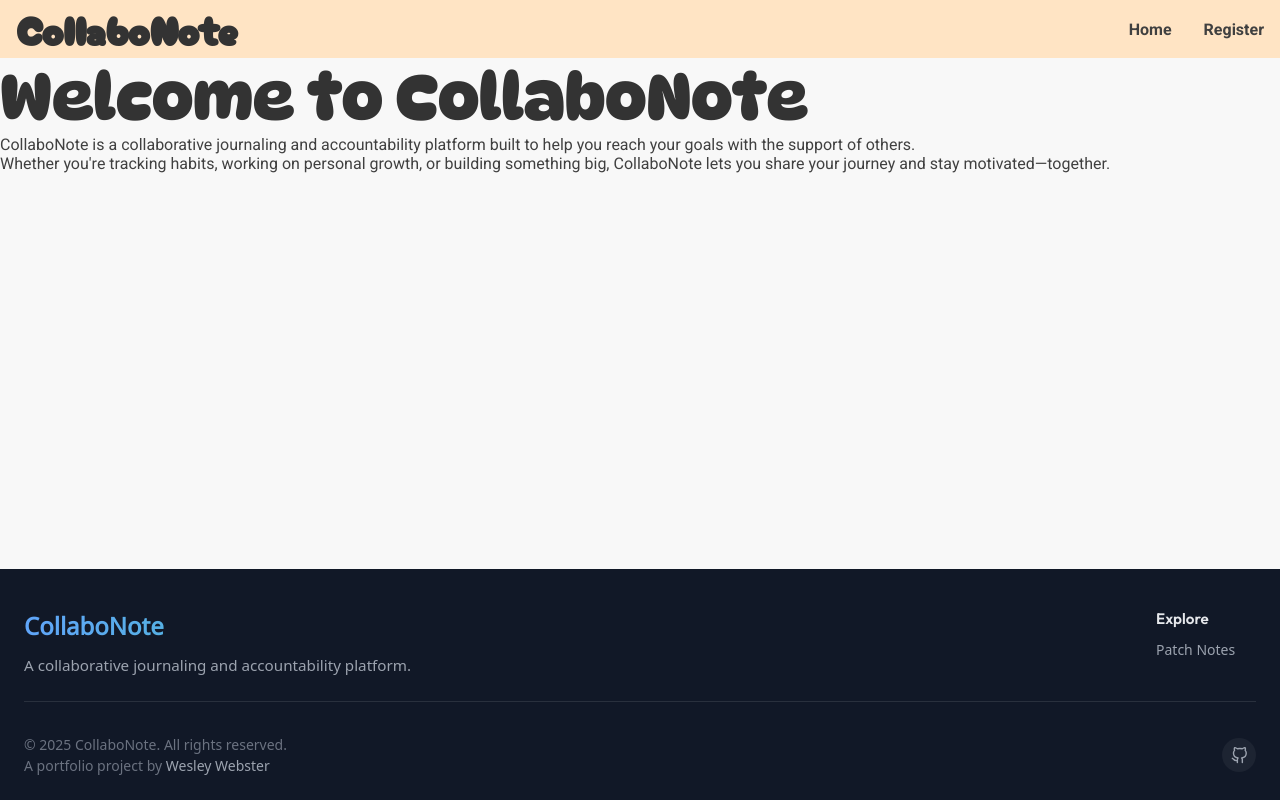
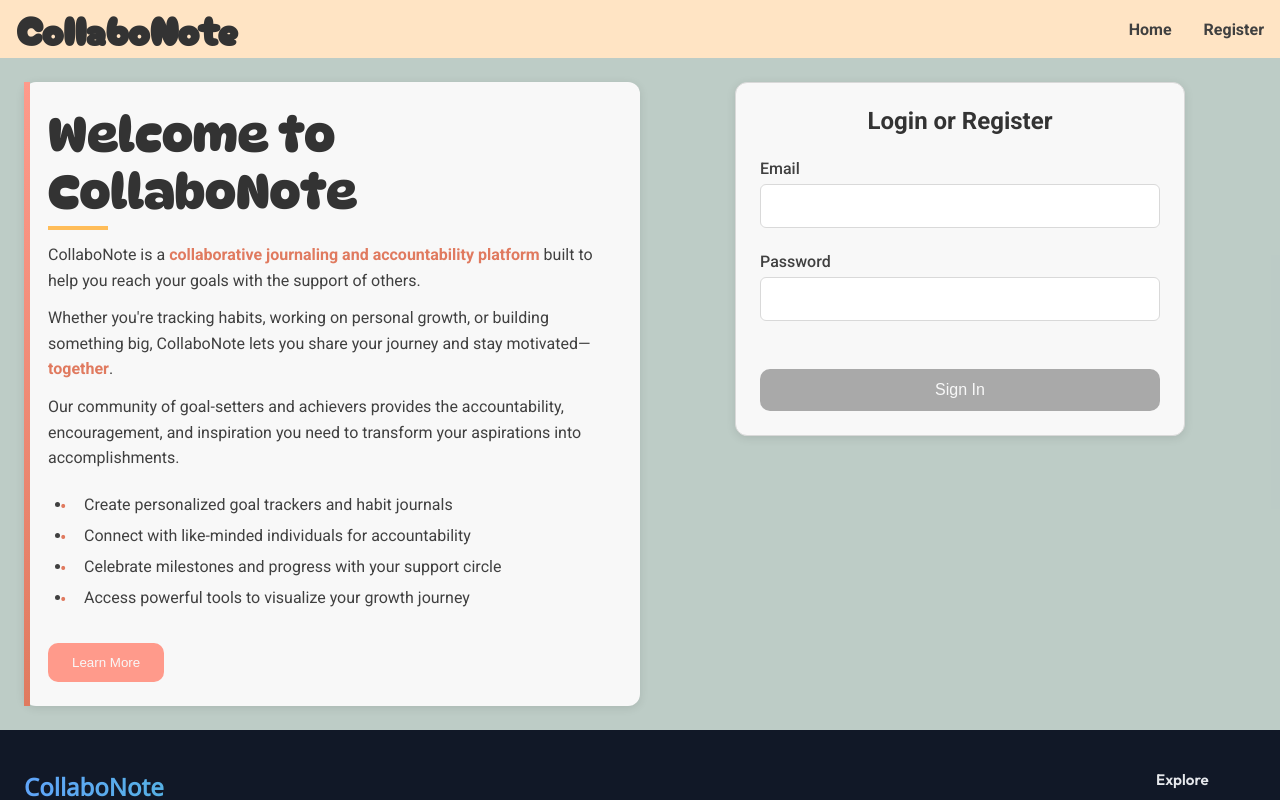
Before and after one commit to WesloTheWeb/CollaboNote, a Next.js app: page / in a window 1280 px wide. Shown: the top 800 px of the page. Built offline with nearby package versions, Linux system fonts and the light colour scheme.

Commit message:
Blurb and login foundations set

```diff
--- a/package.json
+++ b/package.json
@@ -13,7 +13,8 @@
   "dependencies": {
     "next": "15.2.1",
     "react": "^19.0.0",
-    "react-dom": "^19.0.0"
+    "react-dom": "^19.0.0",
+    "react-hook-form": "^7.56.3"
   },
   "devDependencies": {
     "@eslint/eslintrc": "^3",
--- a/src/app/globals.scss
+++ b/src/app/globals.scss
@@ -13,7 +13,8 @@
   }
 }
 
-body, html {
+body,
+html {
   display: flex;
   flex-direction: column;
   height: 100%;
@@ -46,6 +47,19 @@ a {
 @media (prefers-color-scheme: dark) {
   html {
     color-scheme: dark;
+  }
+}
+
+button {
+
+  &:disabled {
+    cursor: not-allowed;
+    background-color: #a9a9a9;
+  }
+
+  &:disabled &:hover {
+    cursor: not-allowed;
+    background-color: #a9a9a9;
   }
 }
 
--- a/src/components/LandingPage/LandingPage.module.scss
+++ b/src/components/LandingPage/LandingPage.module.scss
@@ -1,7 +1,97 @@
 @use '../../styles/variables.scss' as v;
+@use '../../styles/typography.scss' as t;
 
-.container {
-    border: 10px solid #000;
-    padding: 2rem;
-    margin: 1rem;
+.backdrop {
+    background-color: #49756557;
 }
+
+.welcomeContainer {
+    padding: 1.5rem;
+    margin: 1.5rem 0 1.5rem 1.5rem;
+    background-color: #f8f8f8;
+    border-radius: 0.75rem;
+    box-shadow: 0 2px 10px rgba(0, 0, 0, 0.1);
+    position: relative;
+
+    &::before {
+        content: '';
+        position: absolute;
+        top: 0;
+        left: 0;
+        width: 6px;
+        height: 100%;
+        background: linear-gradient(to bottom,
+                map-get(map-get(v.$colors, 'primary'), 'coral'),
+                map-get(map-get(v.$colors, 'secondary'), 'terracotta'));
+    }
+}
+
+.welcomeTitle {
+    font-size: v.$font-size-2xl;
+    color: t.text-color('header');
+    margin-bottom: v.$spacing-md;
+    font-weight: 700;
+    position: relative;
+
+    &::after {
+        content: '';
+        display: block;
+        width: 60px;
+        height: 4px;
+        background-color: map-get(map-get(v.$colors, 'primary'), 'amber');
+        margin-top: v.$spacing-xs;
+    }
+}
+
+.introContent {
+    color: t.text-color('body');
+    font-size: v.$font-size-base;
+    line-height: 1.6;
+
+    p {
+        margin-bottom: v.$spacing-md;
+    }
+
+    strong {
+        color: map-get(map-get(v.$colors, 'secondary'), 'terracotta');
+        font-weight: 600;
+    }
+}
+
+.featuresList {
+    margin-top: v.$spacing-lg;
+    padding-left: v.$spacing-lg;
+
+    li {
+        margin-bottom: v.$spacing-md;
+        position: relative;
+        padding-left: v.$spacing-md;
+
+        &::before {
+            content: '•';
+            position: absolute;
+            left: 0;
+            margin-left: calc(-1 * v.$spacing-md);
+            color: map-get(map-get(v.$colors, 'secondary'), 'terracotta');
+            font-size: 1.2em;
+        }
+    }
+}
+
+.ctaButton {
+    display: inline-block;
+    background-color: map-get(map-get(v.$colors, 'primary'), 'coral');
+    color: t.$ButtonTextColorWhite;
+    padding: v.$spacing-md v.$spacing-lg;
+    border-radius: v.$button-radius;
+    font-weight: v.$button-font-weight;
+    text-decoration: none;
+    margin-top: v.$spacing-lg;
+    transition: background-color v.$transition-standard;
+    border: none;
+    cursor: pointer;
+
+    &:hover {
+        background-color: darken(map-get(map-get(v.$colors, 'primary'), 'coral'), 10%);
+    }
+}
--- a/src/components/LandingPage/LandingPage.tsx
+++ b/src/components/LandingPage/LandingPage.tsx
@@ -1,38 +1,54 @@
 import { Row, Col } from "../Layout";
 import classes from './LandingPage.module.scss';
+import LoginRegister from "./LoginRegister/LoginRegister";
 
-const { container } = classes;
+const {
+    welcomeContainer,
+    welcomeTitle,
+    introContent,
+    featuresList,
+    ctaButton,
+    backdrop
+} = classes;
 
-const LandingPage = ({ }) => {
-
-
+const LandingPage = () => {
     return (
         <>
-            <Row>
-                <Col>
-                    <section className="container">
-                        <h2>Welcome to CollaboNote</h2>
-                        <div className="intro-content">
+            <Row justify="space-between" className={backdrop}>
+                <Col md={6}>
+                    <section className={welcomeContainer}>
+                        <h2 className={welcomeTitle}>Welcome to CollaboNote</h2>
+                        <div className={introContent}>
                             <p>
-                                CollaboNote is a collaborative journaling and accountability platform
-                                built to help you reach your goals with the support of others.
+                                CollaboNote is a <strong>collaborative journaling and accountability platform</strong> built
+                                to help you reach your goals with the support of others.
                             </p>
                             <p>
                                 Whether you're tracking habits, working on personal growth,
                                 or building something big, CollaboNote lets you share your journey
-                                and stay motivated—together.
+                                and stay motivated—<strong>together</strong>.
+                            </p>
+                            <p>
+                                Our community of goal-setters and achievers provides the
+                                accountability, encouragement, and inspiration you need to
+                                transform your aspirations into accomplishments.
                             </p>
                         </div>
+                        <ul className={featuresList}>
+                            <li>Create personalized goal trackers and habit journals</li>
+                            <li>Connect with like-minded individuals for accountability</li>
+                            <li>Celebrate milestones and progress with your support circle</li>
+                            <li>Access powerful tools to visualize your growth journey</li>
+                        </ul>
+                        <button className={ctaButton}>Learn More</button>
                     </section>
-
                 </Col>
-                <Col>
-
+                <Col md={6}>
+                    <LoginRegister />
                 </Col>
             </Row>
-
         </>
-    )
+    );
 };
 
 export default LandingPage;
--- /dev/null
+++ b/src/components/LandingPage/LoginRegister/LoginInput.tsx
@@ -0,0 +1,62 @@
+'use client';
+
+import { useForm, SubmitHandler } from "react-hook-form";
+import classes from './LoginRegister.module.scss';
+
+type FormValues = {
+    email: string;
+    password: string;
+};
+
+const { formSection, errorMessage, submitButton } = classes;
+
+const LoginInput = () => {
+    const { register, handleSubmit, formState: { errors } } = useForm<FormValues>();
+
+    const onSubmit: SubmitHandler<FormValues> = data => {
+        console.log(data);
+    };
+
+    return (
+        <form onSubmit={handleSubmit(onSubmit)}>
+            <section className={formSection}>
+                <label htmlFor="email">Email</label>
+                <input
+                    id="email"
+                    type="email"
+                    {...register("email", {
+                        required: "Email is required",
+                        pattern: {
+                            value: /^[A-Z0-9._%+-]+@[A-Z0-9.-]+\.[A-Z]{2,}$/i,
+                            message: "Invalid email address"
+                        }
+                    })}
+                    aria-invalid={errors.email ? "true" : "false"}
+                />
+                {errors.email && <p className={errorMessage} role="alert">{errors.email.message}</p>}
+            </section>
+            <section className={formSection}>
+                <label htmlFor="password">Password</label>
+                <input
+                    id="password"
+                    type="password"
+                    {...register("password", {
+                        required: "Password is required"
+                    })}
+                    aria-invalid={errors.password ? "true" : "false"}
+                />
+                {errors.password && <p className={errorMessage} role="alert">{errors.password.message}</p>}
+            </section>
+
+            <button
+                className={submitButton}
+                type="submit"
+                disabled
+            >
+                Sign In
+            </button>
+        </form>
+    );
+};
+
+export default LoginInput;
--- /dev/null
+++ b/src/components/LandingPage/LoginRegister/LoginRegister.module.scss
@@ -0,0 +1,87 @@
+@use '../../../styles/variables.scss' as v;
+@use '../../../styles/typography.scss' as t;
+
+.loginContainer {
+  border: 1px solid v.$color-grey-light;
+  border-radius: v.$radius-base;
+  padding: v.$spacing-lg;
+  margin: v.$spacing-lg auto;
+  max-width: 450px;
+  background-color: v.$primaryBackgroundColorWhite;
+  box-shadow: 0 2px 10px rgba(0, 0, 0, 0.1);
+
+  h6 {
+    font-size: v.$font-size-xl;
+    color: t.text-color('header');
+    margin-bottom: v.$spacing-lg;
+    text-align: center;
+    font-weight: 600;
+  }
+}
+
+.formSection {
+  margin-bottom: v.$spacing-lg;
+
+  label {
+    display: block;
+    margin-bottom: v.$spacing-xs;
+    font-weight: 500;
+    color: t.text-color('body');
+  }
+
+  input {
+    width: 100%;
+    padding: v.$spacing-md;
+    border: 1px solid v.$color-grey-light;
+    border-radius: v.$radius-sm;
+    font-size: v.$font-size-base;
+    transition: border-color v.$transition-standard;
+
+    &:focus {
+      outline: none;
+      border-color: map-get(map-get(v.$colors, 'primary'), 'coral');
+      box-shadow: 0 0 0 2px rgba(map-get(map-get(v.$colors, 'primary'), 'coral'), 0.2);
+    }
+
+    &[aria-invalid="true"] {
+      border-color: v.$color-danger-base;
+    }
+  }
+
+  .errorMessage {
+    color: v.$color-danger-base;
+    font-size: v.$font-size-xs;
+    margin-top: v.$spacing-xs;
+  }
+}
+
+.submitButton {
+  width: 100%;
+  background-color: map-get(map-get(v.$colors, 'secondary'), 'terracotta');
+  color: t.$ButtonTextColorWhite;
+  border: none;
+  border-radius: v.$button-radius;
+  padding: v.$button-padding-base;
+  font-size: v.$button-font-base;
+  font-weight: v.$button-font-weight;
+  cursor: pointer;
+  transition: background-color v.$transition-standard;
+  margin-top: v.$spacing-lg;
+
+//   &:hover {
+//     background-color: darken(map-get(map-get(v.$colors, 'secondary'), 'terracotta'), 10%);
+//   }
+
+  &:focus {
+    outline: none;
+    box-shadow: 0 0 0 2px rgba(map-get(map-get(v.$colors, 'secondary'), 'terracotta'), 0.4);
+  }
+}
+
+.formTitle {
+  font-size: v.$font-size-xl;
+  color: t.text-color('header');
+  margin-bottom: v.$spacing-lg;
+  text-align: center;
+  font-weight: 600;
+}
--- /dev/null
+++ b/src/components/LandingPage/LoginRegister/LoginRegister.tsx
@@ -0,0 +1,15 @@
+import LoginInput from './LoginInput';
+import classes from './LoginRegister.module.scss';
+
+const {loginContainer} = classes;
+
+const LoginRegister = ({}) => {
+    return (
+        <section className={loginContainer}>
+            <h6>Login or Register</h6>
+            <LoginInput />
+        </section>
+    );
+};
+
+export default LoginRegister;
```
Also changed, not shown: 1 other file (tests, documents, lock files or other folders).
